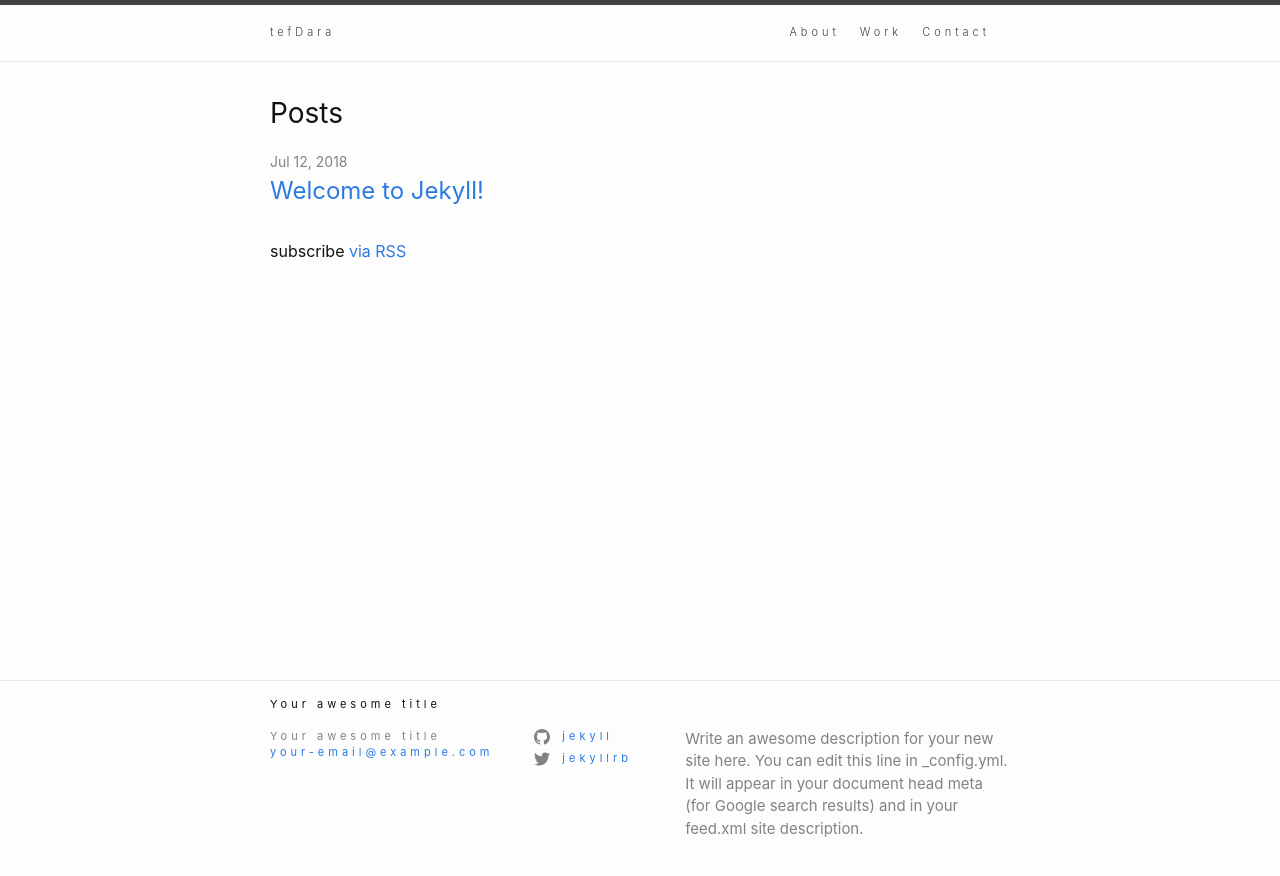
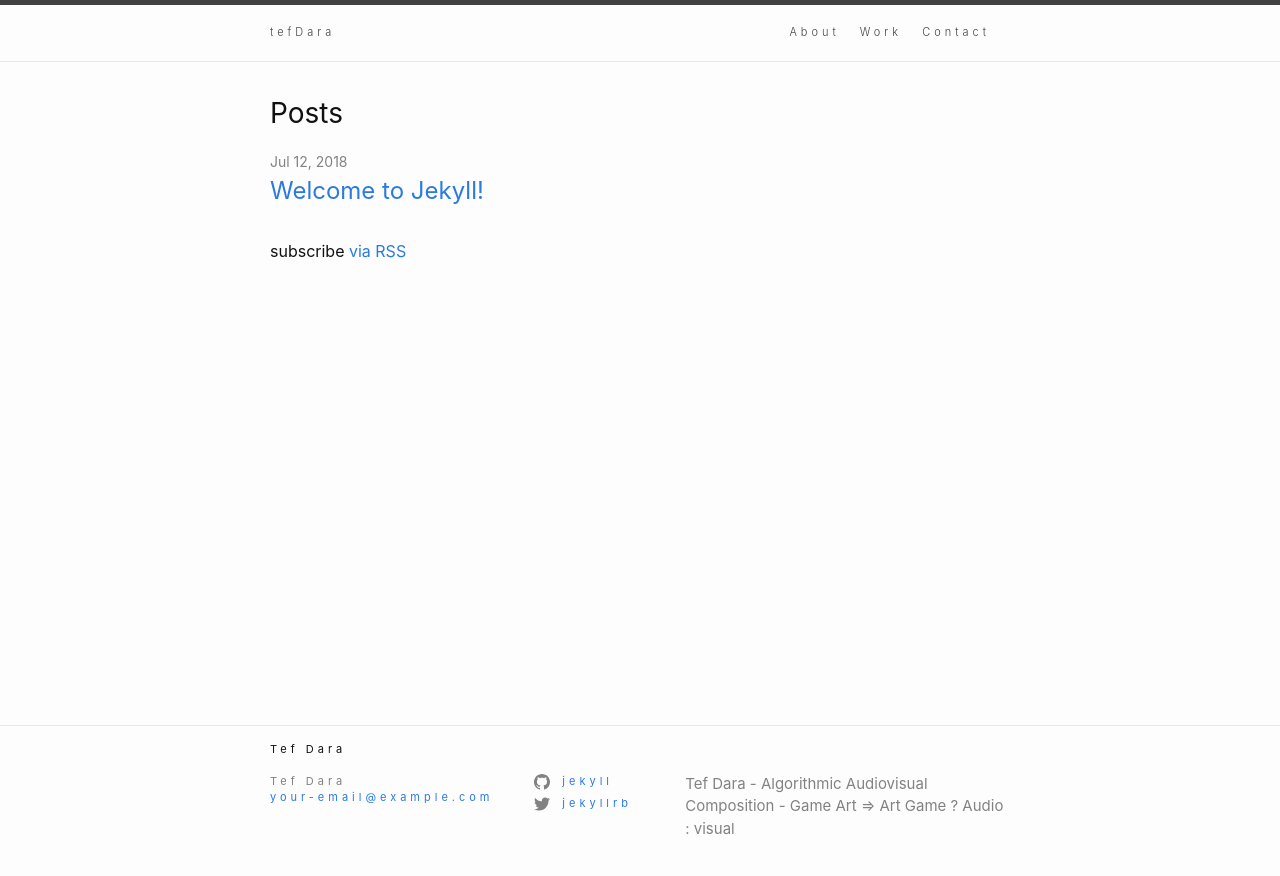
Before and after one commit to tefdara/Tefdara-art, a Jekyll site: the page built from blog.md, in a window 1280 px wide. Shown: the top 876 px of the page. Built offline with Jekyll 4.4.1, drawn with Linux system fonts in a browser that asks for light colours.

Commit message:
Updated description and fixed inters link

```diff
--- a/_includes/header.html
+++ b/_includes/header.html
@@ -7,16 +7,16 @@
 <meta name="generator" content="" />
 <meta property="og:title" content="" />
 <meta property="og:locale" content="en_US" />
-<meta name="description" content="Dara Etefaghi - Tef Dara - Algorithmic Audiovisual Composition - Game Art - Art Game - Audiovisual Art" />
-<meta property="og:description" content="Dara Etefaghi - Tef Dara - Algorithmic Audiovisual Composition - Game Art - Art Game - Audiovisual Art" />
+<meta name="description" content="Tef Dara - Algorithmic Audiovisual Composition - Game Art => Art Game ? Audio : visual" />
+<meta property="og:description" content="Tef Dara - Algorithmic Audiovisual Composition - Game Art => Art Game ? Audio : visual" />
 <link rel="shortcut icon" href="/assets/favicon.jpg"/>
 <link rel="canonical" href="http://localhost:4000/" />
 <meta property="og:url" content="http://localhost:4000/" />
 <meta property="og:site_name" content="Tef Dara" />
 <script type="application/ld+json">
-{"headline":"Dara Etefaghi - Tef Dara - Algorithmic Audiovisual Composition - Game Art - Art Game - Audiovisual Art"}</script>
+{"headline":"Tef Dara - Algorithmic Audiovisual Composition - Game Art => Art Game ? Audio : visual"}</script>
 <!-- End Jekyll SEO tag -->
-<link rel="stylesheet" href="/assets/main.css"><link type="application/atom+xml" rel="alternate" href="http://localhost:4000/feed.xml" title="Your awesome title" /></head>
+<link rel="stylesheet" href="/assets/main.css"><link type="application/atom+xml" rel="alternate" href="http://localhost:4000/feed.xml" title="Tef Dara" /></head>
 <body><header class="site-header" role="banner">
 
   <div class="wrapper"><a class="site-title" rel="author" href="/">tefDara</a><nav class="site-nav">
--- a/_layouts/blog.html
+++ b/_layouts/blog.html
@@ -20,19 +20,19 @@
 
   <div class="wrapper">
 
-    <h2 class="footer-heading">Your awesome title</h2>
+    <h2 class="footer-heading">Tef Dara</h2>
 
     <div class="footer-col-wrapper">
       <div class="footer-col footer-col-1">
         <ul class="contact-list">
-          <li class="p-name">Your awesome title</li><li><a class="u-email" href="mailto:your-email@example.com">your-email@example.com</a></li></ul>
+          <li class="p-name">Tef Dara</li><li><a class="u-email" href="mailto:your-email@example.com">your-email@example.com</a></li></ul>
       </div>
 
       <div class="footer-col footer-col-2"><ul class="social-media-list"><li><a href="https://github.com/jekyll"><svg class="svg-icon"><use xlink:href="/assets/minima-social-icons.svg#github"></use></svg> <span class="username">jekyll</span></a></li><li><a href="https://www.twitter.com/jekyllrb"><svg class="svg-icon"><use xlink:href="/assets/minima-social-icons.svg#twitter"></use></svg> <span class="username">jekyllrb</span></a></li></ul>
 </div>
 
       <div class="footer-col footer-col-3">
-        <p>Write an awesome description for your new site here. You can edit this line in _config.yml. It will appear in your document head meta (for Google search results) and in your feed.xml site description.</p>
+        <p>Tef Dara - Algorithmic Audiovisual Composition - Game Art => Art Game ? Audio : visual</p>
       </div>
     </div>
 
--- a/_layouts/main.html
+++ b/_layouts/main.html
@@ -134,7 +134,7 @@ body {
         <p>Iners - 2019</p>
       <div class="container">
         <body>
-      <a href="/Iners/">
+      <a href="/iners/">
       <img src="/assets/Iners_06.jpg" class="image" style="width:200%">
       </a>
       </div>
```
Also changed, not shown: _layouts/basic.html (+11 -11 lines), _layouts/iners.html (+15 -7 lines).
